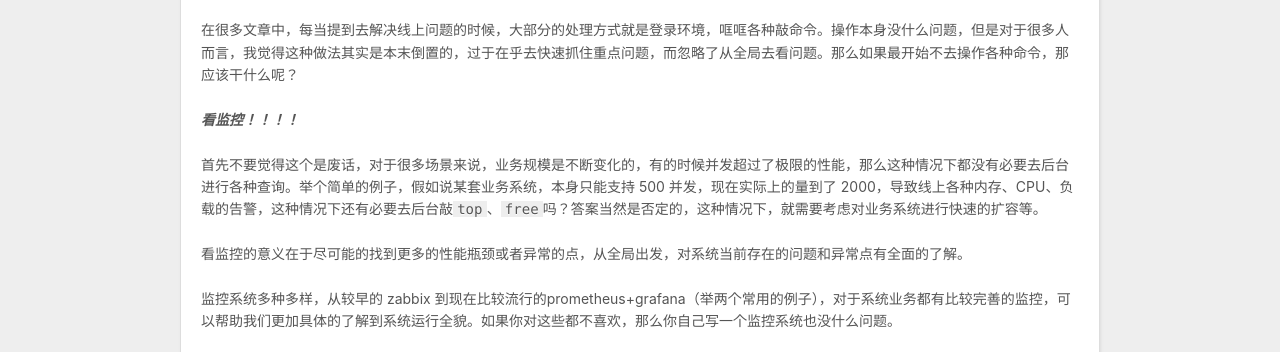
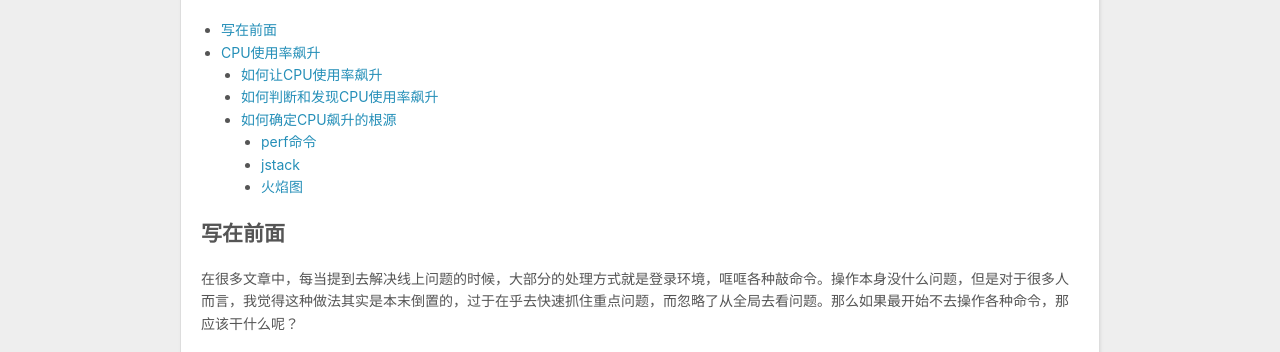
Before and after one commit to baixiaozhou/baixiaozhou.github.io, a plain HTML site: page 2024/08/14/线上问题排查方法汇总/index.html in a window 1280 px wide. Shown: the part 434-786 px from the top of the page. Drawn offline with Linux system fonts and the light colour scheme.

Commit message:
Site updated: 2024-08-16 17:27:00

```diff
--- a/2024/08/14/线上问题排查方法汇总/index.html
+++ b/2024/08/14/线上问题排查方法汇总/index.html
@@ -6,12 +6,12 @@
 
   <title>线上故障排查方法和工具介绍 | 周小白的个人博客</title>
   <meta name="viewport" content="width=device-width, initial-scale=1, shrink-to-fit=no">
-  <meta name="description" content="在很多文章中，每当提到去解决线上问题的时候，大部分的处理方式就是登录环境，哐哐各种敲命令。操作本身没什么问题，但是对于很多人而言，我觉得这种做法其实是本末倒置的，过于在乎去快速抓住重点问题，而忽略了从全局去看问题。那么如果最开始不去操作各种命令，那应该干什么呢？ 看监控！！！！ 首先不要觉得这个是废话，对于很多场景来说，业务规模是不断变化的，有的时候并发超过了极限的性能，那么这种情况下都没有必要去">
+  <meta name="description" content="写在前面 CPU使用率飙升 如何让CPU使用率飙升 如何判断和发现CPU使用率飙升 如何确定CPU飙升的根源 perf命令 jstack 火焰图      写在前面在很多文章中，每当提到去解决线上问题的时候，大部分的处理方式就是登录环境，哐哐各种敲命令。操作本身没什么问题，但是对于很多人而言，我觉得这种做法其实是本末倒置的，过于在乎去快速抓住重点问题，而忽略了从全局去看问题。那么如果最开始不去操">
 <meta property="og:type" content="article">
 <meta property="og:title" content="线上故障排查方法和工具介绍">
 <meta property="og:url" content="http://example.com/2024/08/14/%E7%BA%BF%E4%B8%8A%E9%97%AE%E9%A2%98%E6%8E%92%E6%9F%A5%E6%96%B9%E6%B3%95%E6%B1%87%E6%80%BB/index.html">
 <meta property="og:site_name" content="周小白的个人博客">
-<meta property="og:description" content="在很多文章中，每当提到去解决线上问题的时候，大部分的处理方式就是登录环境，哐哐各种敲命令。操作本身没什么问题，但是对于很多人而言，我觉得这种做法其实是本末倒置的，过于在乎去快速抓住重点问题，而忽略了从全局去看问题。那么如果最开始不去操作各种命令，那应该干什么呢？ 看监控！！！！ 首先不要觉得这个是废话，对于很多场景来说，业务规模是不断变化的，有的时候并发超过了极限的性能，那么这种情况下都没有必要去">
+<meta property="og:description" content="写在前面 CPU使用率飙升 如何让CPU使用率飙升 如何判断和发现CPU使用率飙升 如何确定CPU飙升的根源 perf命令 jstack 火焰图      写在前面在很多文章中，每当提到去解决线上问题的时候，大部分的处理方式就是登录环境，哐哐各种敲命令。操作本身没什么问题，但是对于很多人而言，我觉得这种做法其实是本末倒置的，过于在乎去快速抓住重点问题，而忽略了从全局去看问题。那么如果最开始不去操">
 <meta property="og:locale" content="zh_CN">
 <meta property="og:image" content="http://example.com/images/top.png">
 <meta property="og:image" content="http://example.com/images/top-process.png">
@@ -20,7 +20,7 @@
 <meta property="og:image" content="http://example.com/images/javaperftop.png">
 <meta property="og:image" content="http://example.com/images/javafire.png">
 <meta property="article:published_time" content="2024-08-14T12:01:02.522Z">
-<meta property="article:modified_time" content="2024-08-16T09:10:33.131Z">
+<meta property="article:modified_time" content="2024-08-16T09:24:13.168Z">
 <meta property="article:author" content="baixiaozhou">
 <meta name="twitter:card" content="summary">
 <meta name="twitter:image" content="http://example.com/images/top.png">
@@ -100,7 +100,21 @@
 
     <div class="e-content article-entry" itemprop="articleBody">
 
-        <p>在很多文章中，每当提到去解决线上问题的时候，大部分的处理方式就是登录环境，哐哐各种敲命令。操作本身没什么问题，但是对于很多人而言，我觉得这种做法其实是本末倒置的，过于在乎去快速抓住重点问题，而忽略了从全局去看问题。那么如果最开始不去操作各种命令，那应该干什么呢？</p>
+        <ul>
+<li><a href="#%E5%86%99%E5%9C%A8%E5%89%8D%E9%9D%A2">写在前面</a></li>
+<li><a href="#cpu%E4%BD%BF%E7%94%A8%E7%8E%87%E9%A3%99%E5%8D%87">CPU使用率飙升</a><ul>
+<li><a href="#%E5%A6%82%E4%BD%95%E8%AE%A9cpu%E4%BD%BF%E7%94%A8%E7%8E%87%E9%A3%99%E5%8D%87">如何让CPU使用率飙升</a></li>
+<li><a href="#%E5%A6%82%E4%BD%95%E5%88%A4%E6%96%AD%E5%92%8C%E5%8F%91%E7%8E%B0cpu%E4%BD%BF%E7%94%A8%E7%8E%87%E9%A3%99%E5%8D%87">如何判断和发现CPU使用率飙升</a></li>
+<li><a href="#%E5%A6%82%E4%BD%95%E7%A1%AE%E5%AE%9Acpu%E9%A3%99%E5%8D%87%E7%9A%84%E6%A0%B9%E6%BA%90">如何确定CPU飙升的根源</a><ul>
+<li><a href="#perf%E5%91%BD%E4%BB%A4">perf命令</a></li>
+<li><a href="#jstack">jstack</a></li>
+<li><a href="#%E7%81%AB%E7%84%B0%E5%9B%BE">火焰图</a></li>
+</ul>
+</li>
+</ul>
+</li>
+</ul>
+<h2 id="写在前面"><a href="#写在前面" class="headerlink" title="写在前面"></a>写在前面</h2><p>在很多文章中，每当提到去解决线上问题的时候，大部分的处理方式就是登录环境，哐哐各种敲命令。操作本身没什么问题，但是对于很多人而言，我觉得这种做法其实是本末倒置的，过于在乎去快速抓住重点问题，而忽略了从全局去看问题。那么如果最开始不去操作各种命令，那应该干什么呢？</p>
 <p><em><strong>看监控！！！！</strong></em></p>
 <p>首先不要觉得这个是废话，对于很多场景来说，业务规模是不断变化的，有的时候并发超过了极限的性能，那么这种情况下都没有必要去后台进行各种查询。举个简单的例子，假如说某套业务系统，本身只能支持 500 并发，现在实际上的量到了 2000，导致线上各种内存、CPU、负载的告警，这种情况下还有必要去后台敲<code>top</code>、<code>free</code>吗？答案当然是否定的，这种情况下，就需要考虑对业务系统进行快速的扩容等。</p>
 <p>看监控的意义在于尽可能的找到更多的性能瓶颈或者异常的点，从全局出发，对系统当前存在的问题和异常点有全面的了解。</p>
```
Also changed, not shown: index.html (+15 -1 lines).
